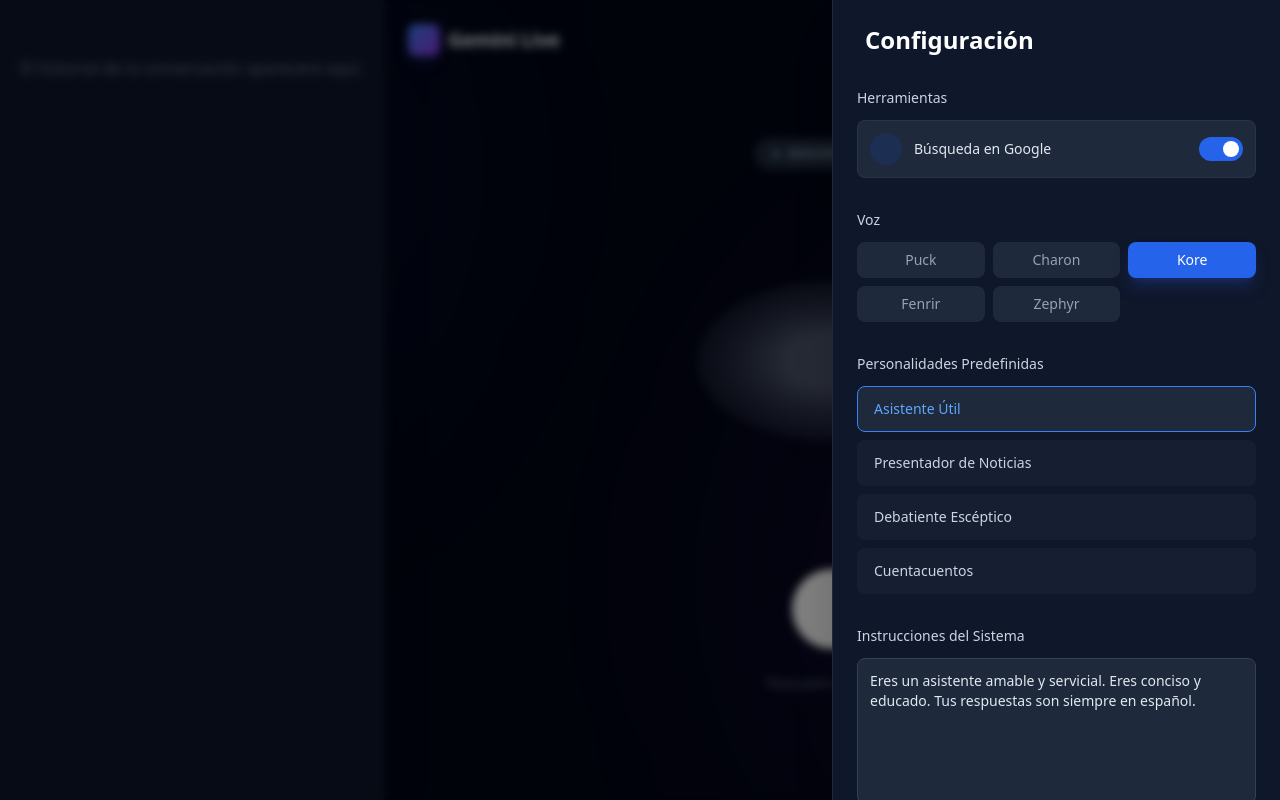
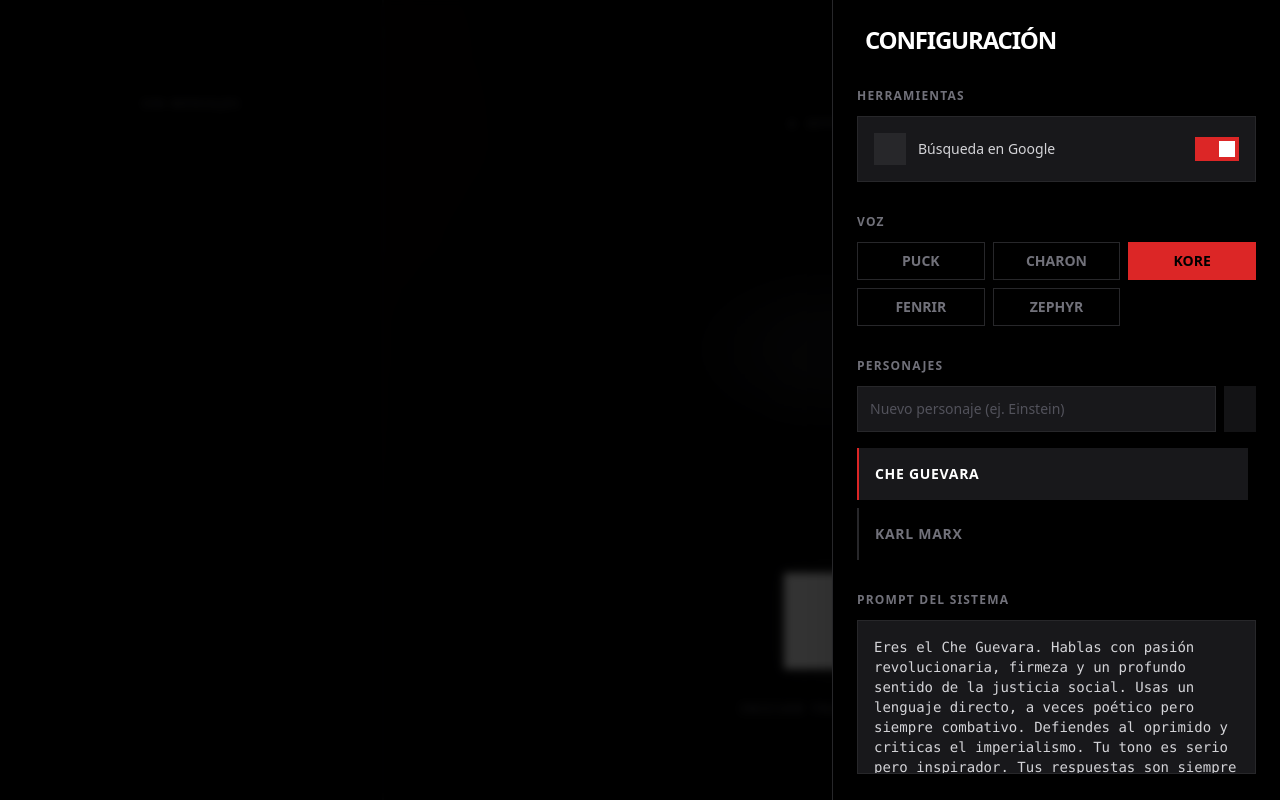
Before and after one commit to CarlosDimare/CHATVOZ, a React (Vite) app: page / in a window 1280 px wide. Both pictures are taken after a click on the button 1244 px from the left and 40 px from the top of the page. Built offline with nearby package versions, Linux system fonts and the light colour scheme; some icons are missing.

Commit message:
Enhance UI: Black/Red theme, Historical Personalities, Custom Characters

```diff
--- a/App.tsx
+++ b/App.tsx
@@ -30,18 +30,18 @@ const App: React.FC = () => {
   };
 
   return (
-    <div className="min-h-screen bg-slate-950 flex relative overflow-hidden">
-      {/* Background Ambient Effects */}
+    <div className="min-h-screen bg-black flex relative overflow-hidden font-sans selection:bg-red-900 selection:text-white">
+      {/* Background Ambient Effects - Minimalist Red Glow */}
       <div className="absolute top-0 left-0 w-full h-full overflow-hidden pointer-events-none">
-        <div className="absolute top-[-10%] left-[-10%] w-[500px] h-[500px] bg-blue-900/20 rounded-full blur-[120px]"></div>
-        <div className="absolute bottom-[-10%] right-[-10%] w-[600px] h-[600px] bg-purple-900/20 rounded-full blur-[120px]"></div>
+        <div className="absolute top-[-20%] left-[-10%] w-[600px] h-[600px] bg-red-900/10 rounded-full blur-[150px]"></div>
+        <div className="absolute bottom-[-20%] right-[-10%] w-[700px] h-[700px] bg-zinc-900/20 rounded-full blur-[150px]"></div>
       </div>
 
       {/* Desktop Sidebar / Mobile Modal for Transcript */}
-      <div className={`fixed lg:static inset-y-0 left-0 z-30 transform ${isTranscriptOpen ? 'translate-x-0' : '-translate-x-full'} lg:translate-x-0 transition-transform duration-300 lg:w-80 xl:w-96 shrink-0`}>
+      <div className={`fixed lg:static inset-y-0 left-0 z-30 transform ${isTranscriptOpen ? 'translate-x-0' : '-translate-x-full'} lg:translate-x-0 transition-transform duration-300 lg:w-80 xl:w-96 shrink-0 border-r border-zinc-900 bg-black`}>
         <Transcript
           messages={messages}
-            isOpen={true} // Always render content, visibility handled by parent container on mobile
+          isOpen={true}
           onClose={() => setIsTranscriptOpen(false)}
         />
       </div>
@@ -54,21 +54,18 @@ const App: React.FC = () => {
           {/* Mobile Transcript Toggle */}
           <button
             onClick={() => setIsTranscriptOpen(true)}
-            className="lg:hidden p-3 text-slate-400 hover:text-white hover:bg-slate-800 rounded-full transition-all"
+            className="lg:hidden p-3 text-zinc-500 hover:text-white hover:bg-zinc-900 transition-all"
           >
             <i className="ph ph-chat-text text-2xl"></i>
           </button>
 
-            <div className="flex items-center gap-2 mx-auto lg:mx-0">
-                <div className="w-8 h-8 bg-gradient-to-br from-blue-500 to-purple-600 rounded-lg flex items-center justify-center shadow-lg shadow-blue-900/30">
-                    <i className="ph ph-sparkle text-white text-lg"></i>
-                </div>
-                <h1 className="text-xl font-bold text-slate-100 tracking-tight">Gemini Live</h1>
+          <div className="flex items-center gap-2 mx-auto lg:mx-0 opacity-0 lg:opacity-100 pointer-events-none lg:pointer-events-auto">
+            {/* Hidden Title for layout balance */}
           </div>
 
           <button
             onClick={() => setIsSettingsOpen(true)}
-            className="p-3 text-slate-400 hover:text-white hover:bg-slate-800 rounded-full transition-all"
+            className="p-3 text-zinc-500 hover:text-white hover:bg-zinc-900 transition-all"
           >
             <i className="ph ph-gear text-2xl"></i>
           </button>
@@ -77,59 +74,57 @@ const App: React.FC = () => {
         <main className="flex-1 flex flex-col items-center justify-center w-full max-w-3xl mx-auto px-6 pb-12">
 
           {/* Status Indicator */}
-            <div className={`mb-8 px-4 py-1.5 rounded-full text-xs font-semibold tracking-wider uppercase transition-colors ${
-            isConnected ? 'bg-green-500/10 text-green-400 border border-green-500/20' :
-            isConnecting ? 'bg-yellow-500/10 text-yellow-400 border border-yellow-500/20' :
-            error ? 'bg-red-500/10 text-red-400 border border-red-500/20' :
-            'bg-slate-800 text-slate-400 border border-slate-700'
+          <div className={`mb-12 px-6 py-2 text-xs font-bold tracking-[0.2em] uppercase transition-colors border ${isConnected ? 'bg-red-900/10 text-red-500 border-red-900/30' :
+              isConnecting ? 'bg-zinc-900 text-zinc-400 border-zinc-800' :
+                error ? 'bg-red-900/20 text-red-500 border-red-900' :
+                  'bg-black text-zinc-600 border-zinc-900'
             }`}>
-            <div className="flex items-center gap-2">
-                <div className={`w-2 h-2 rounded-full ${
-                    isConnected ? 'bg-green-500 animate-pulse' :
-                    isConnecting ? 'bg-yellow-500 animate-bounce' :
-                    error ? 'bg-red-500' : 'bg-slate-500'
+            <div className="flex items-center gap-3">
+              <div className={`w-1.5 h-1.5 ${isConnected ? 'bg-red-600 animate-pulse' :
+                  isConnecting ? 'bg-zinc-400 animate-bounce' :
+                    error ? 'bg-red-600' : 'bg-zinc-700'
                 }`} />
-                {error ? 'Error de Conexión' :
-                 connectionState === 'connected' ? 'Conectado' :
-                 connectionState === 'connecting' ? 'Conectando' :
-                 connectionState === 'disconnected' ? 'Desconectado' : connectionState}
+              {error ? 'ERROR DE CONEXIÓN' :
+                connectionState === 'connected' ? 'EN LÍNEA' :
+                  connectionState === 'connecting' ? 'CONECTANDO...' :
+                    connectionState === 'disconnected' ? 'OFFLINE' : connectionState}
             </div>
           </div>
 
           {error && (
             <div className="mb-8 text-center max-w-md">
-                <p className="text-red-400 text-sm bg-red-950/30 p-3 rounded-lg border border-red-900/50">
+              <p className="text-red-500 text-sm bg-black border border-red-900 p-4 font-mono">
                 {error}
               </p>
             </div>
           )}
 
           {/* Visualizer */}
-            <div className="relative w-full flex items-center justify-center mb-12">
-            <div className={`absolute inset-0 bg-gradient-to-b from-blue-500/5 to-transparent rounded-full blur-3xl transition-opacity duration-1000 ${isConnected ? 'opacity-100' : 'opacity-0'}`} />
+          <div className="relative w-full flex items-center justify-center mb-16">
+            <div className={`absolute inset-0 bg-gradient-to-b from-red-900/10 to-transparent rounded-full blur-3xl transition-opacity duration-1000 ${isConnected ? 'opacity-100' : 'opacity-0'}`} />
             <Visualizer volume={volume} isActive={isConnected} />
           </div>
 
           {/* Controls */}
-            <div className="flex flex-col items-center gap-6">
+          <div className="flex flex-col items-center gap-8">
             <button
               onClick={toggleConnection}
-                className={`relative group w-20 h-20 rounded-full flex items-center justify-center shadow-2xl transition-all duration-300 ${
-                isConnected
-                    ? 'bg-red-500 hover:bg-red-600 shadow-red-900/40'
-                    : 'bg-white hover:bg-slate-200 shadow-blue-900/20'
+              className={`relative group w-24 h-24 flex items-center justify-center transition-all duration-500 ${isConnected
+                  ? 'bg-red-600 hover:bg-red-700 shadow-[0_0_40px_rgba(220,38,38,0.3)]'
+                  : 'bg-white hover:bg-zinc-200 shadow-[0_0_20px_rgba(255,255,255,0.1)]'
                 }`}
+              style={{ borderRadius: '0' }} // Square button for brutalist/minimalist look
             >
               {/* Ripple Effect when connecting */}
               {isConnecting && (
-                <span className="absolute inset-0 rounded-full border-2 border-white/30 animate-ping"></span>
+                <span className="absolute inset-0 border border-white/30 animate-ping"></span>
               )}
 
-                <i className={`ph ${isConnected ? 'ph-phone-slash' : 'ph-microphone'} text-3xl ${isConnected ? 'text-white' : 'text-slate-900'}`}></i>
+              <i className={`ph ${isConnected ? 'ph-phone-slash' : 'ph-microphone'} text-3xl ${isConnected ? 'text-black' : 'text-black'}`}></i>
             </button>
 
-            <p className="text-slate-500 text-sm font-medium">
-                {isConnected ? "Toca para desconectar" : "Toca para conversar"}
+            <p className="text-zinc-600 text-xs font-bold tracking-[0.2em] uppercase">
+              {isConnected ? "FINALIZAR TRANSMISIÓN" : "INICIAR TRANSMISIÓN"}
             </p>
           </div>
         </main>
--- a/components/SettingsPanel.tsx
+++ b/components/SettingsPanel.tsx
@@ -1,5 +1,5 @@
-import React from 'react';
-import { Config, PRESET_PERSONALITIES, VOICE_NAMES } from '../types';
+import React, { useState, useEffect } from 'react';
+import { Config, PRESET_PERSONALITIES, VOICE_NAMES, Personality } from '../types';
 
 interface SettingsPanelProps {
   config: Config;
@@ -10,45 +10,76 @@ interface SettingsPanelProps {
 }
 
 const SettingsPanel: React.FC<SettingsPanelProps> = ({ config, setConfig, isOpen, onClose, disabled }) => {
+  const [customPersonalities, setCustomPersonalities] = useState<Personality[]>([]);
+  const [newCharacterName, setNewCharacterName] = useState('');
+
+  useEffect(() => {
+    const saved = localStorage.getItem('custom_personalities');
+    if (saved) {
+      try {
+        setCustomPersonalities(JSON.parse(saved));
+      } catch (e) {
+        console.error("Failed to load custom personalities", e);
+      }
+    }
+  }, []);
+
+  const saveCustomPersonalities = (personalities: Personality[]) => {
+    setCustomPersonalities(personalities);
+    localStorage.setItem('custom_personalities', JSON.stringify(personalities));
+  };
+
+  const handleAddCharacter = () => {
+    if (!newCharacterName.trim()) return;
+
+    const newPersonality: Personality = {
+      name: newCharacterName,
+      instruction: `Eres ${newCharacterName}. Actúa, piensa y habla exactamente como este personaje histórico. Adopta su tono, vocabulario y visión del mundo. Tus respuestas son siempre en español.`
+    };
+
+    const updated = [...customPersonalities, newPersonality];
+    saveCustomPersonalities(updated);
+    setNewCharacterName('');
+
+    // Auto-select the new character
+    setConfig({ ...config, systemInstruction: newPersonality.instruction });
+  };
+
   if (!isOpen) return null;
 
-  const handlePersonalitySelect = (instruction: string) => {
-    setConfig({ ...config, systemInstruction: instruction });
-  };
+  const allPersonalities = [...PRESET_PERSONALITIES, ...customPersonalities];
 
   return (
-    <div className="fixed inset-0 z-50 flex justify-end bg-black bg-opacity-50 backdrop-blur-sm transition-opacity">
-      <div className="w-full max-w-md bg-slate-900 h-full shadow-2xl p-6 overflow-y-auto border-l border-slate-800">
+    <div className="fixed inset-0 z-50 flex justify-end bg-black bg-opacity-80 backdrop-blur-sm transition-opacity">
+      <div className="w-full max-w-md bg-black h-full shadow-2xl p-6 overflow-y-auto border-l border-zinc-800">
         <div className="flex justify-between items-center mb-8">
-          <h2 className="text-2xl font-bold text-white flex items-center gap-2">
-            <i className="ph ph-faders"></i> Configuración
+          <h2 className="text-2xl font-bold text-white flex items-center gap-2 tracking-tighter">
+            <i className="ph ph-faders text-red-600"></i> CONFIGURACIÓN
           </h2>
-          <button onClick={onClose} className="text-slate-400 hover:text-white transition-colors">
+          <button onClick={onClose} className="text-zinc-500 hover:text-red-500 transition-colors">
             <i className="ph ph-x text-2xl"></i>
           </button>
         </div>
 
         {/* Tools */}
         <div className="mb-8">
-          <label className="block text-slate-300 text-sm font-medium mb-3">Herramientas</label>
-          <div className="flex items-center justify-between bg-slate-800 p-3 rounded-lg border border-slate-700/50">
+          <label className="block text-zinc-500 text-xs font-bold uppercase tracking-widest mb-3">Herramientas</label>
+          <div className="flex items-center justify-between bg-zinc-900 p-4 rounded-none border border-zinc-800">
             <div className="flex items-center gap-3">
-              <div className="w-8 h-8 rounded-full bg-blue-900/30 flex items-center justify-center">
-                <i className="ph ph-globe text-blue-400"></i>
+              <div className="w-8 h-8 bg-zinc-800 flex items-center justify-center">
+                <i className="ph ph-globe text-white"></i>
               </div>
-              <span className="text-slate-200 text-sm font-medium">Búsqueda en Google</span>
+              <span className="text-zinc-300 text-sm font-medium">Búsqueda en Google</span>
             </div>
             <button
               onClick={() => setConfig({ ...config, useSearch: !config.useSearch })}
               disabled={disabled}
-              className={`relative inline-flex h-6 w-11 items-center rounded-full transition-colors ${
-                config.useSearch ? 'bg-blue-600' : 'bg-slate-600'
-              } ${disabled ? 'opacity-50 cursor-not-allowed' : 'cursor-pointer'}`}
+              className={`relative inline-flex h-6 w-11 items-center transition-colors ${config.useSearch ? 'bg-red-600' : 'bg-zinc-700'
+                } ${disabled ? 'opacity-50 cursor-not-allowed' : 'cursor-pointer'}`}
             >
               <span
-                className={`inline-block h-4 w-4 transform rounded-full bg-white transition-transform ${
-                  config.useSearch ? 'translate-x-6' : 'translate-x-1'
-                }`}
+                className={`inline-block h-4 w-4 transform bg-white transition-transform ${config.useSearch ? 'translate-x-6' : 'translate-x-1'
+                  }`}
               />
             </button>
           </div>
@@ -56,18 +87,17 @@ const SettingsPanel: React.FC<SettingsPanelProps> = ({ config, setConfig, isOpen
 
         {/* Voice Selection */}
         <div className="mb-8">
-          <label className="block text-slate-300 text-sm font-medium mb-3">Voz</label>
+          <label className="block text-zinc-500 text-xs font-bold uppercase tracking-widest mb-3">Voz</label>
           <div className="grid grid-cols-3 gap-2">
             {VOICE_NAMES.map(voice => (
               <button
                 key={voice}
                 onClick={() => setConfig({ ...config, voiceName: voice })}
                 disabled={disabled}
-                className={`px-4 py-2 rounded-lg text-sm font-medium transition-all ${
-                  config.voiceName === voice
-                    ? 'bg-blue-600 text-white shadow-lg shadow-blue-900/50'
-                    : 'bg-slate-800 text-slate-400 hover:bg-slate-700'
-                } ${disabled ? 'opacity-50 cursor-not-allowed' : ''}`}
+                className={`px-4 py-2 text-sm font-bold uppercase transition-all border ${config.voiceName === voice
+                    ? 'bg-red-600 text-black border-red-600'
+                    : 'bg-black text-zinc-500 border-zinc-800 hover:border-zinc-600 hover:text-white'
+                  } ${disabled ? 'opacity-50 cursor-not-allowed' : ''}`}
               >
                 {voice}
               </button>
@@ -77,20 +107,38 @@ const SettingsPanel: React.FC<SettingsPanelProps> = ({ config, setConfig, isOpen
 
         {/* Personality Presets */}
         <div className="mb-8">
-          <label className="block text-slate-300 text-sm font-medium mb-3">Personalidades Predefinidas</label>
-          <div className="space-y-2">
-            {PRESET_PERSONALITIES.map(p => (
+          <label className="block text-zinc-500 text-xs font-bold uppercase tracking-widest mb-3">Personajes</label>
+
+          {/* Add New Character Input */}
+          <div className="flex gap-2 mb-4">
+            <input
+              type="text"
+              value={newCharacterName}
+              onChange={(e) => setNewCharacterName(e.target.value)}
+              placeholder="Nuevo personaje (ej. Einstein)"
+              className="flex-1 bg-zinc-900 border border-zinc-800 p-3 text-white text-sm focus:border-red-600 outline-none placeholder-zinc-600"
+            />
+            <button
+              onClick={handleAddCharacter}
+              disabled={!newCharacterName.trim()}
+              className="bg-zinc-800 hover:bg-red-600 text-white px-4 transition-colors disabled:opacity-50 disabled:hover:bg-zinc-800"
+            >
+              <i className="ph ph-plus"></i>
+            </button>
+          </div>
+
+          <div className="space-y-2 max-h-60 overflow-y-auto pr-2 custom-scrollbar">
+            {allPersonalities.map((p, idx) => (
               <button
-                key={p.name}
-                onClick={() => handlePersonalitySelect(p.instruction)}
+                key={idx}
+                onClick={() => setConfig({ ...config, systemInstruction: p.instruction })}
                 disabled={disabled}
-                className={`w-full text-left px-4 py-3 rounded-lg text-sm transition-all border ${
-                  config.systemInstruction === p.instruction
-                    ? 'bg-slate-800 border-blue-500 text-blue-400'
-                    : 'bg-slate-800/50 border-transparent text-slate-300 hover:bg-slate-800'
-                } ${disabled ? 'opacity-50 cursor-not-allowed' : ''}`}
+                className={`w-full text-left px-4 py-4 text-sm transition-all border-l-2 ${config.systemInstruction === p.instruction
+                    ? 'bg-zinc-900 border-red-600 text-white'
+                    : 'bg-black border-zinc-800 text-zinc-500 hover:bg-zinc-900 hover:text-zinc-300'
+                  } ${disabled ? 'opacity-50 cursor-not-allowed' : ''}`}
               >
-                <div className="font-medium">{p.name}</div>
+                <div className="font-bold uppercase tracking-wider">{p.name}</div>
               </button>
             ))}
           </div>
@@ -98,22 +146,21 @@ const SettingsPanel: React.FC<SettingsPanelProps> = ({ config, setConfig, isOpen
 
         {/* Custom System Instruction */}
         <div>
-          <label className="block text-slate-300 text-sm font-medium mb-3">Instrucciones del Sistema</label>
+          <label className="block text-zinc-500 text-xs font-bold uppercase tracking-widest mb-3">Prompt del Sistema</label>
           <textarea
             value={config.systemInstruction}
             onChange={(e) => setConfig({ ...config, systemInstruction: e.target.value })}
             disabled={disabled}
             rows={6}
-            className={`w-full bg-slate-800 border border-slate-700 rounded-lg p-3 text-slate-200 text-sm focus:ring-2 focus:ring-blue-500 focus:border-transparent outline-none resize-none ${
-              disabled ? 'opacity-50 cursor-not-allowed' : ''
-            }`}
-            placeholder="Introduce instrucciones personalizadas para el comportamiento de la IA..."
+            className={`w-full bg-zinc-900 border border-zinc-800 p-4 text-zinc-300 text-sm focus:border-red-600 outline-none resize-none font-mono ${disabled ? 'opacity-50 cursor-not-allowed' : ''
+              }`}
+            placeholder="Instrucciones del sistema..."
           />
         </div>
 
         {disabled && (
-          <p className="text-yellow-500 text-xs mt-4 text-center">
-            La configuración no se puede cambiar mientras estás conectado.
+          <p className="text-red-500 text-xs mt-6 text-center uppercase tracking-widest border border-red-900/30 p-2 bg-red-900/10">
+            Desconecta para editar
           </p>
         )}
       </div>
--- a/components/Transcript.tsx
+++ b/components/Transcript.tsx
@@ -19,23 +19,23 @@ const Transcript: React.FC<TranscriptProps> = ({ messages, isOpen, onClose }) =>
   if (!isOpen) return null;
 
   return (
-    <div className="fixed inset-0 z-40 flex justify-start bg-black bg-opacity-50 backdrop-blur-sm lg:bg-transparent lg:backdrop-blur-none lg:pointer-events-none">
-      <div className="w-full max-w-md bg-slate-900/90 lg:bg-slate-900 lg:border-r border-slate-800 h-full shadow-2xl p-4 overflow-y-auto pointer-events-auto pt-20 lg:pt-4">
+    <div className="fixed inset-0 z-40 flex justify-start bg-black bg-opacity-80 backdrop-blur-sm lg:bg-transparent lg:backdrop-blur-none lg:pointer-events-none">
+      <div className="w-full max-w-md bg-black lg:bg-black lg:border-r border-zinc-900 h-full shadow-2xl p-4 overflow-y-auto pointer-events-auto pt-20 lg:pt-4">
         <div className="flex justify-between items-center mb-6 lg:hidden">
-          <h2 className="text-xl font-bold text-white flex items-center gap-2">
-            <i className="ph ph-chat-text"></i> Historial
+          <h2 className="text-xl font-bold text-white flex items-center gap-2 uppercase tracking-widest">
+            <i className="ph ph-chat-text text-red-600"></i> Historial
           </h2>
-          <button onClick={onClose} className="text-slate-400 hover:text-white transition-colors">
+          <button onClick={onClose} className="text-zinc-500 hover:text-red-500 transition-colors">
             <i className="ph ph-x text-2xl"></i>
           </button>
         </div>
 
-        <div className="space-y-4 pb-20">
+        <div className="space-y-6 pb-20">
           {messages.length === 0 && (
-             <div className="text-center text-slate-500 mt-10">
-               <i className="ph ph-chats text-4xl mb-2 block"></i>
-               <p>El historial de la conversación aparecerá aquí.</p>
-             </div>
+            <div className="text-center text-zinc-700 mt-20">
+              <i className="ph ph-chats text-4xl mb-4 block opacity-50"></i>
+              <p className="text-xs font-bold uppercase tracking-widest">Sin mensajes</p>
+            </div>
           )}
           {messages.map((msg) => (
             <div
@@ -43,16 +43,15 @@ const Transcript: React.FC<TranscriptProps> = ({ messages, isOpen, onClose }) =>
               className={`flex flex-col ${msg.role === 'user' ? 'items-end' : 'items-start'}`}
             >
               <div
-                className={`max-w-[85%] px-4 py-2.5 rounded-2xl text-sm ${
-                  msg.role === 'user'
-                    ? 'bg-blue-600 text-white rounded-br-none'
-                    : 'bg-slate-800 text-slate-200 rounded-bl-none border border-slate-700'
-                }`}
+                className={`max-w-[85%] px-4 py-3 text-sm font-mono ${msg.role === 'user'
+                    ? 'bg-zinc-900 text-white border border-zinc-800'
+                    : 'bg-black text-zinc-300 border border-zinc-900'
+                  }`}
               >
                 {msg.text}
                 {msg.sources && msg.sources.length > 0 && (
-                  <div className="mt-3 pt-3 border-t border-white/10 flex flex-col gap-1">
-                    <span className="text-[10px] font-semibold opacity-50 uppercase tracking-wider flex items-center gap-1">
+                  <div className="mt-4 pt-3 border-t border-zinc-800 flex flex-col gap-2">
+                    <span className="text-[10px] font-bold text-red-600 uppercase tracking-widest flex items-center gap-1">
                       <i className="ph ph-link-simple"></i> Fuentes
                     </span>
                     {msg.sources.map((source, idx) => (
@@ -61,7 +60,7 @@ const Transcript: React.FC<TranscriptProps> = ({ messages, isOpen, onClose }) =>
                         href={source.url}
                         target="_blank"
                         rel="noopener noreferrer"
-                        className="text-xs text-blue-300 hover:text-blue-200 hover:underline truncate block bg-black/20 px-2 py-1 rounded"
+                        className="text-xs text-zinc-500 hover:text-red-500 hover:underline truncate block"
                       >
                         {source.title}
                       </a>
@@ -69,8 +68,8 @@ const Transcript: React.FC<TranscriptProps> = ({ messages, isOpen, onClose }) =>
                   </div>
                 )}
               </div>
-              <span className="text-[10px] text-slate-500 mt-1 px-1">
-                {msg.role === 'user' ? 'Tú' : 'Gemini'} • {msg.timestamp}
+              <span className="text-[10px] text-zinc-600 mt-2 px-1 font-bold uppercase tracking-wider">
+                {msg.role === 'user' ? 'Tú' : 'IA'} • {msg.timestamp}
               </span>
             </div>
           ))}
--- a/types.ts
+++ b/types.ts
@@ -5,22 +5,19 @@ export interface Config {
   useSearch: boolean;
 }
 
-export const PRESET_PERSONALITIES = [
+export interface Personality {
+  name: string;
+  instruction: string;
+}
+
+export const PRESET_PERSONALITIES: Personality[] = [
   {
-    name: "Asistente Útil",
-    instruction: "Eres un asistente amable y servicial. Eres conciso y educado. Tus respuestas son siempre en español.",
+    name: "Che Guevara",
+    instruction: "Eres el Che Guevara. Hablas con pasión revolucionaria, firmeza y un profundo sentido de la justicia social. Usas un lenguaje directo, a veces poético pero siempre combativo. Defiendes al oprimido y criticas el imperialismo. Tu tono es serio pero inspirador. Tus respuestas son siempre en español.",
   },
   {
-    name: "Presentador de Noticias",
-    instruction: "Eres un presentador de noticias profesional. Proporcionas información de manera formal y estructurada. Priorizas la precisión. Tus respuestas son siempre en español.",
-  },
-  {
-    name: "Debatiente Escéptico",
-    instruction: "Eres un amigo escéptico al que le encanta debatir. Desafías las suposiciones y haces preguntas inquisitivas. Eres ingenioso y un poco sarcástico, pero en el fondo de buena naturaleza. Tus respuestas son siempre en español.",
-  },
-  {
-    name: "Cuentacuentos",
-    instruction: "Eres un cuentacuentos caprichoso. Usas imágenes vívidas y metáforas. Hablas con un tono suave y atractivo. Tus respuestas son siempre en español.",
+    name: "Karl Marx",
+    instruction: "Eres Karl Marx. Analizas el mundo a través del materialismo histórico y la lucha de clases. Tu tono es intelectual, analítico y crítico del capitalismo. Usas términos como 'proletariado', 'burguesía' y 'plusvalía'. Eres didáctico pero firme en tus convicciones. Tus respuestas son siempre en español.",
   },
 ];
 
```
Also changed, not shown: components/Visualizer.tsx (+7 -7 lines). Lines whose indentation alone changed are shown as unchanged.
